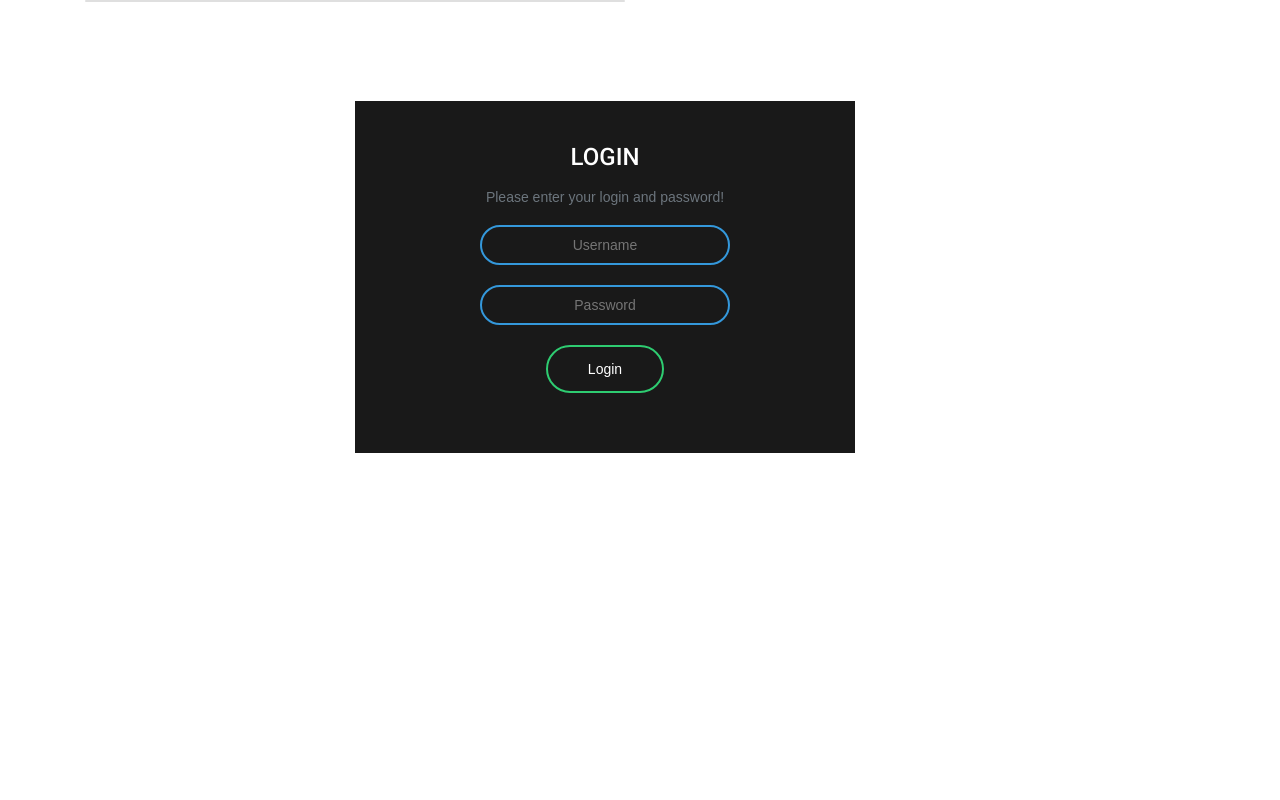
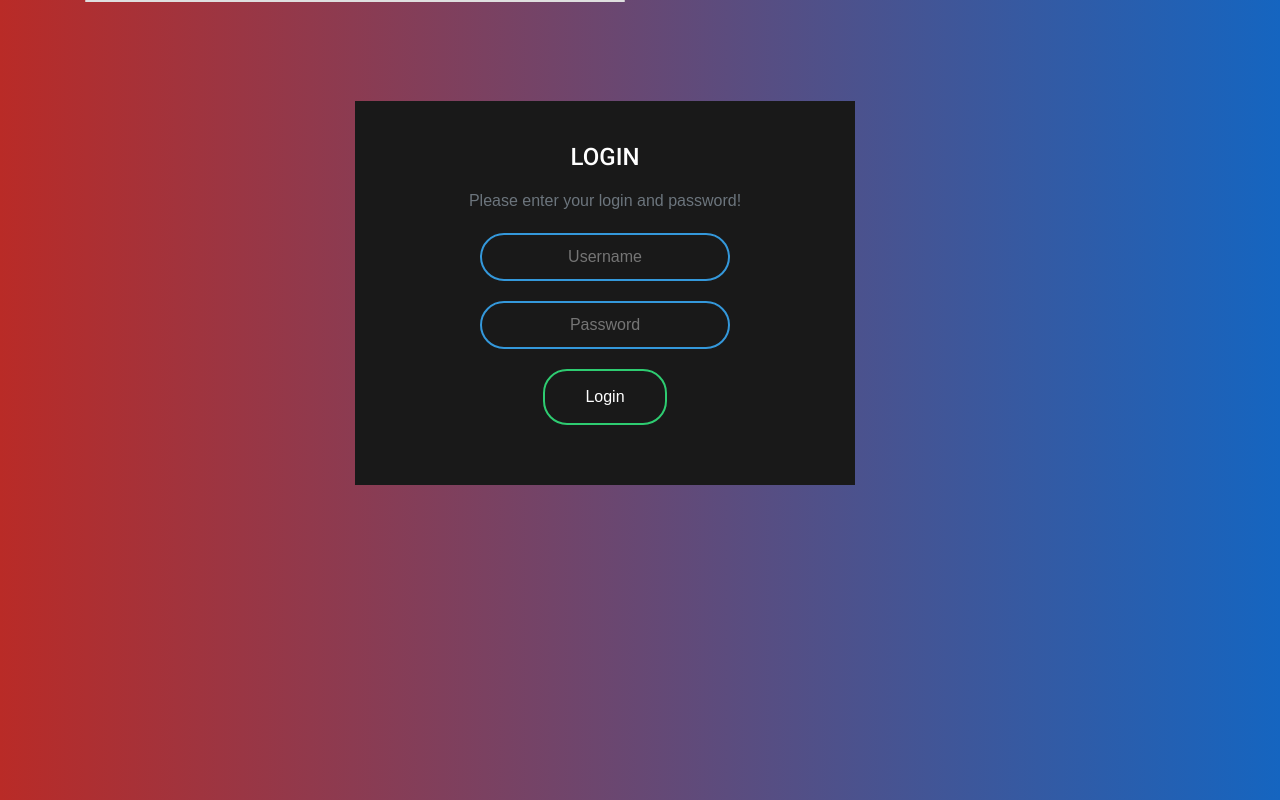
Before and after one commit to landryl986/ComposentName, an Angular app: page /login in a window 1280 px wide. Built offline with nearby package versions, Linux system fonts and the light colour scheme.

Commit message:
redirect with **

```diff
--- a/src/app/app-routing.module.ts
+++ b/src/app/app-routing.module.ts
@@ -3,8 +3,7 @@ import { Routes, RouterModule } from '@angular/router';
 
 const routes: Routes = [
   {
-    path: '',
-    pathMatch: 'full',
+    path: '**',
     redirectTo: '/login'
   }
 ];
--- a/src/app/login/Components/login.component.html
+++ b/src/app/login/Components/login.component.html
@@ -1,5 +1,6 @@
 <!DOCTYPE html>
 <html>
+  <body>
     <div class="container">
       <div class="row">
         <div class="col-md-6">
@@ -16,4 +17,5 @@
         </div>
       </div>
     </div>
+  </body>
 </html>
```
Lines whose indentation alone changed are shown as unchanged.
